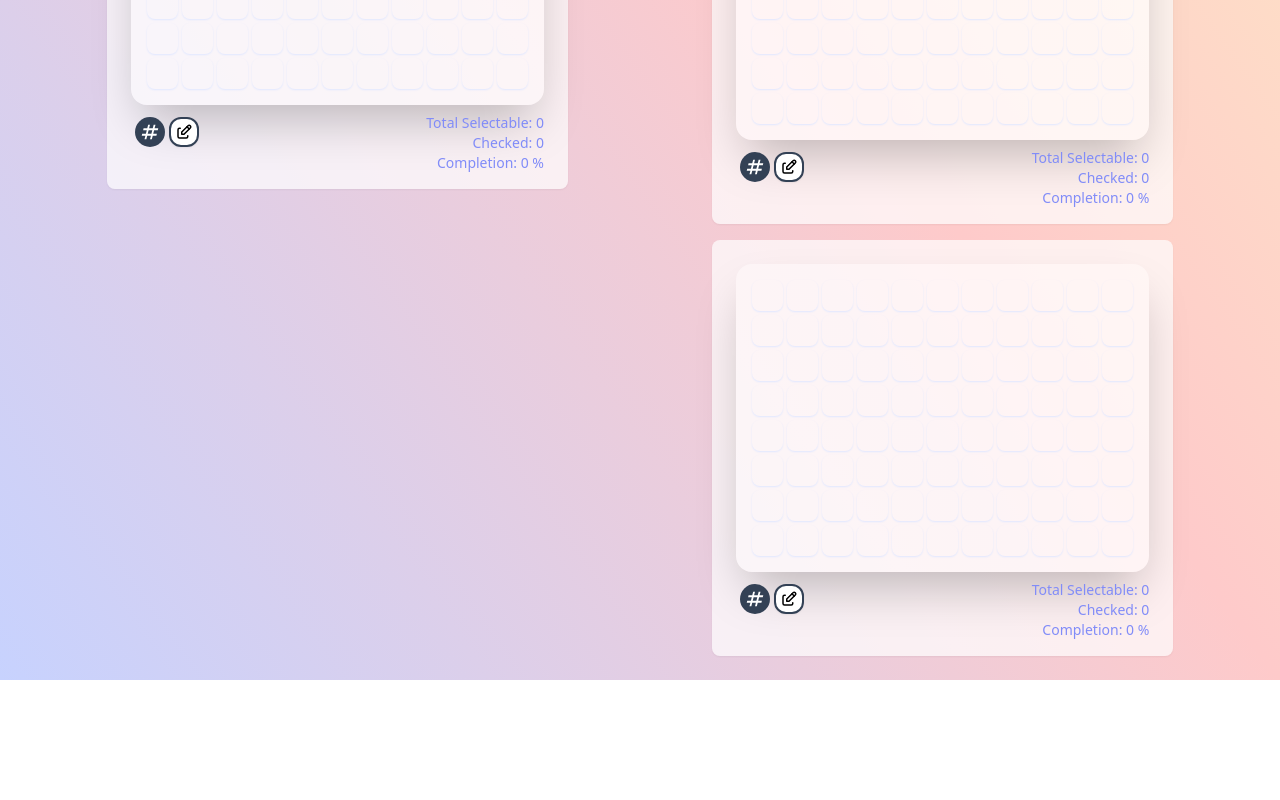
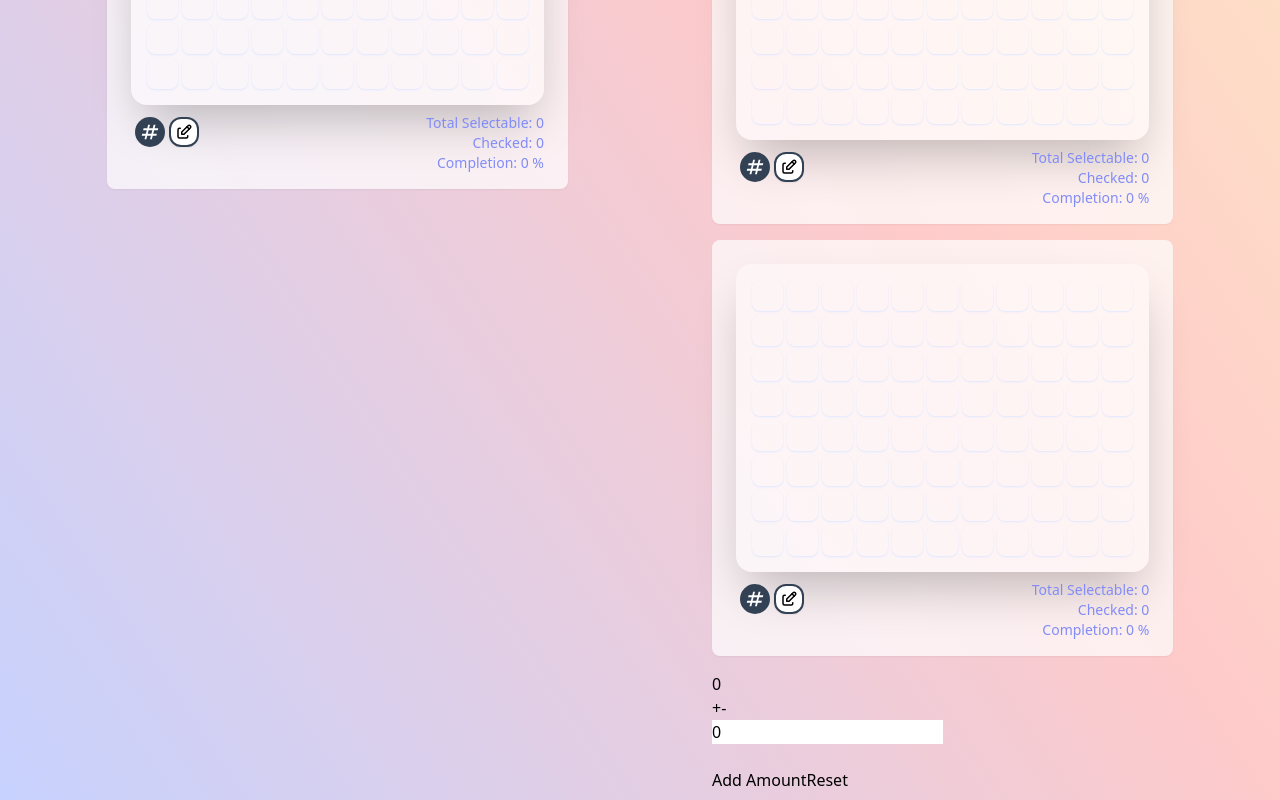
Before and after one commit to hoilamwong/8-bit-habit-tracker, a React (Create React App) app: page / in a window 1280 px wide. Shown: the part 1104-1904 px from the top of the page. Before the commit the page ends 1784 px from the top, so only its background shows below. Built offline with nearby package versions, Linux system fonts and the light colour scheme.

Commit message:
Simple Redux Toolkit Counter

```diff
--- a/package.json
+++ b/package.json
@@ -3,12 +3,14 @@
   "version": "0.1.0",
   "private": true,
   "dependencies": {
+    "@reduxjs/toolkit": "^2.0.1",
     "@testing-library/jest-dom": "^5.17.0",
     "@testing-library/react": "^13.4.0",
     "@testing-library/user-event": "^13.5.0",
     "react": "^18.2.0",
     "react-dom": "^18.2.0",
     "react-icons": "^5.0.1",
+    "react-redux": "^9.1.0",
     "react-scripts": "5.0.1",
     "web-vitals": "^2.1.4"
   },
--- a/src/App.js
+++ b/src/App.js
@@ -1,5 +1,7 @@
 import React from 'react'
 import Grid from './grid-display/Grid'
+import Counter from './features/counter/Counter'
+
 export default function App() {
 
   const GRID_SIZE = 72
@@ -45,9 +47,11 @@
               GRID_COLUMN={11}
             />
           </div>
+          <div>
+            <Counter />
+          </div>
         </div>
       </div>
-
     </div>
   )
 }
--- /dev/null
+++ b/src/app/store.js
@@ -0,0 +1,8 @@
+import { configureStore } from "@reduxjs/toolkit";
+import counterReducer from '../features/counter/counterSlice';
+
+export const store = configureStore({
+  reducer: {
+    counter: counterReducer,
+  }
+})
--- /dev/null
+++ b/src/features/counter/Counter.js
@@ -0,0 +1,51 @@
+import { useSelector, useDispatch } from "react-redux"
+import {
+  increment,
+  decrement,
+  reset,
+  incrementByAmount } from "./counterSlice"
+import { useState } from "react"
+
+
+const Counter = () => {
+
+  const count = useSelector((state) => state.counter.count)
+  const dispatch = useDispatch()
+
+  const [incrementAmount, setIncrementAmount] = useState(0)
+
+  const addValue = Number(incrementAmount) || 0
+
+  const resetAll = () => {
+    setIncrementAmount(0)
+    dispatch(reset())
+  }
+
+  return (
+    <section>
+      <p> {count} </p>
+      <div>
+        <button onClick={() => dispatch(increment())}> + </button>
+        <button onClick={() => dispatch(decrement())}> - </button> <br/>
+
+
+        <input
+          type="text"
+          value={incrementAmount}
+          onChange={(e) => setIncrementAmount(e.target.value)}
+        />
+
+        <div>
+          <button onClick={() => dispatch(incrementByAmount(addValue))}>
+            Add Amount
+          </button>
+          <button onClick={() => dispatch(reset())}> <br/>
+            Reset
+          </button>
+        </div>
+      </div>
+    </section>
+  )
+}
+
+export default Counter
--- /dev/null
+++ b/src/features/counter/counterSlice.js
@@ -0,0 +1,28 @@
+import { createSlice } from "@reduxjs/toolkit";
+
+const initialState = {
+  count: 0
+}
+
+export const counterSlice = createSlice({
+  name: 'counter',
+  initialState,
+  reducers: {
+    increment: (state) => {
+      state.count += 1
+    },
+    decrement: (state) => {
+      state.count -= 1
+    },
+    reset: (state) => {
+      state.count = 0
+    },
+    incrementByAmount: (state, action) => {
+      state.count += action.payload
+    }
+  }
+})
+
+export const { increment, decrement, reset, incrementByAmount } = counterSlice.actions
+
+export default counterSlice.reducer
--- a/src/index.js
+++ b/src/index.js
@@ -2,11 +2,14 @@
 import ReactDOM from 'react-dom/client';
 import './index.css'
 import App from './App';
+import { store } from './app/store'
+import { Provider } from 'react-redux';
 
 const root = ReactDOM.createRoot(document.getElementById('root'));
 root.render(
   <React.StrictMode>
-    {/* <App /> */}
-    <App />
+    <Provider store={store}>
+      <App />
+    </Provider>
   </React.StrictMode>
 );
```
Also changed, not shown: 1 other file (tests, documents, lock files or other folders).
